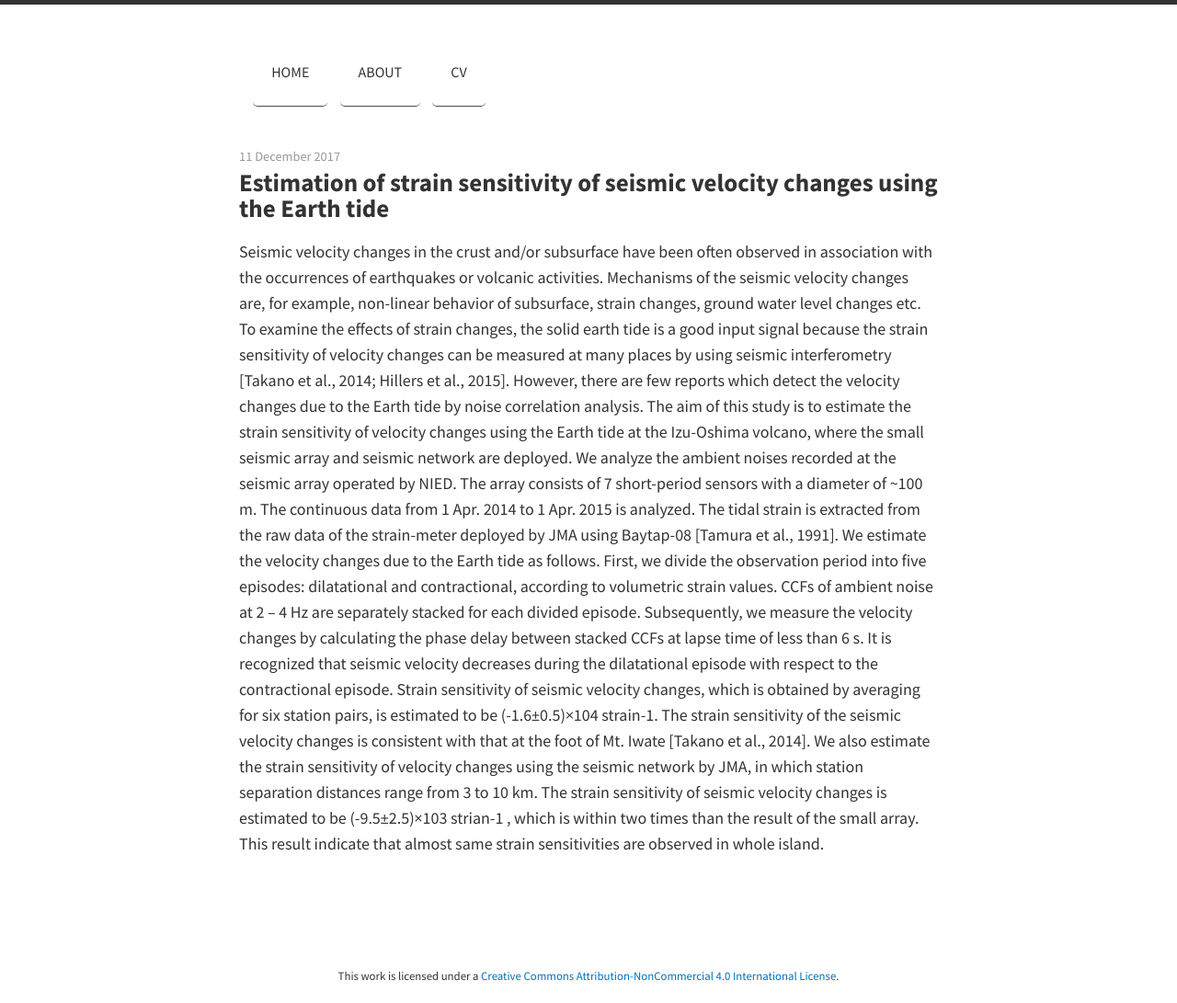
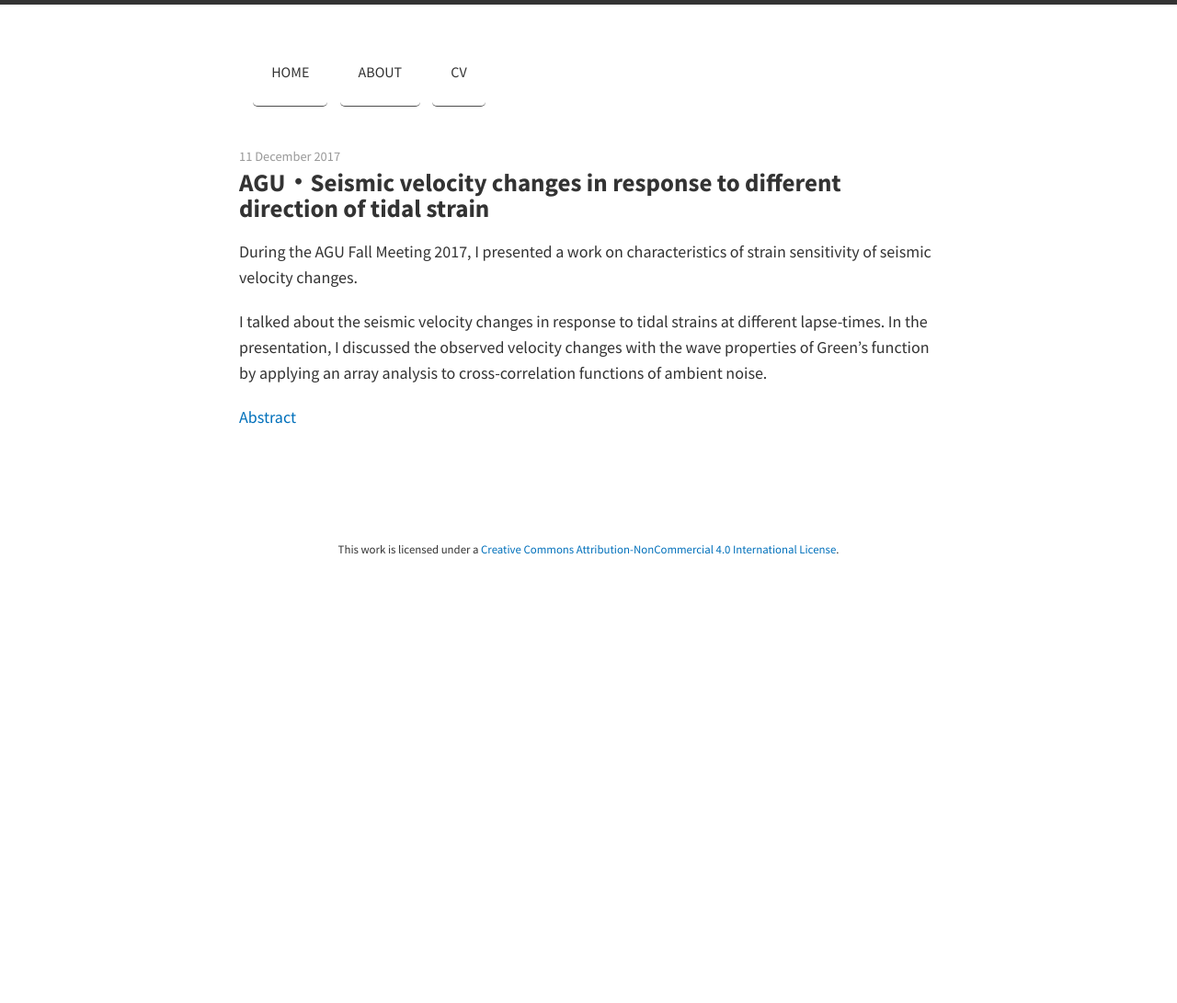
Before and after one commit to tomoyatakano/tomoyatakano.github.io, a Jekyll site: the page built from _posts/2017-12-11-agu2017.md, in a window 1280 px wide. Shown: the whole page at 92% size. Built offline with Jekyll 4.4.1, drawn with Linux system fonts in a browser that asks for light colours; nearby versions of some CDN libraries; a style sheet for code colours, icons or effects is not loaded; after the commit the page ends 900 px from its top, so only the background shows below that.

Commit message:
recommit

```diff
--- a/_posts/2017-12-11-agu2017.md
+++ b/_posts/2017-12-11-agu2017.md
@@ -1,9 +1,11 @@
 ---
 layout: post
-title: Estimation of strain sensitivity of seismic velocity changes using the Earth tide
+title: AGU・Seismic velocity changes in response to different direction of tidal strain
 type: presentation
 ---
 
-Seismic velocity changes in the crust and/or subsurface have been often observed in association with the occurrences of earthquakes or volcanic activities. Mechanisms of the seismic velocity changes are, for example, non-linear behavior of subsurface, strain changes, ground water level changes etc. To examine the effects of strain changes, the solid earth tide is a good input signal because the strain sensitivity of velocity changes can be measured at many places by using seismic interferometry [Takano et al., 2014; Hillers et al., 2015]. However, there are few reports which detect the velocity changes due to the Earth tide by noise correlation analysis. The aim of this study is to estimate the strain sensitivity of velocity changes using the Earth tide at the Izu-Oshima volcano, where the small seismic array and seismic network are deployed.
-  We analyze the ambient noises recorded at the seismic array operated by NIED. The array consists of 7 short-period sensors with a diameter of ~100 m. The continuous data from 1 Apr. 2014 to 1 Apr. 2015 is analyzed. The tidal strain is extracted from the raw data of the strain-meter deployed by JMA using Baytap-08 [Tamura et al., 1991]. We estimate the velocity changes due to the Earth tide as follows. First, we divide the observation period into five episodes: dilatational and contractional, according to volumetric strain values. CCFs of ambient noise at 2 – 4 Hz are separately stacked for each divided episode. Subsequently, we measure the velocity changes by calculating the phase delay between stacked CCFs at lapse time of less than 6 s.
-  It is recognized that seismic velocity decreases during the dilatational episode with respect to the contractional episode. Strain sensitivity of seismic velocity changes, which is obtained by averaging for six station pairs, is estimated to be (-1.6±0.5)×104  strain-1. The strain sensitivity of the seismic velocity changes is consistent with that at the foot of Mt. Iwate [Takano et al., 2014]. We also estimate the strain sensitivity of velocity changes using the seismic network by JMA, in which station separation distances range from 3 to 10 km. The strain sensitivity of seismic velocity changes is estimated to be (-9.5±2.5)×103 strian-1 , which is within two times than the result of the small array. This result indicate that almost same strain sensitivities are observed in whole island.
+During the AGU Fall Meeting 2017, I presented a work on characteristics of strain sensitivity of seismic velocity changes.
+
+I talked about the seismic velocity changes in response to tidal strains at different lapse-times. In the presentation, I discussed the observed velocity changes with the wave properties of Green's function by applying an array analysis to cross-correlation functions of ambient noise.
+
+[Abstract](https://agu.confex.com/agu/fm17/meetingapp.cgi/Paper/270586){:target="_blank"}
```
Also changed, not shown: _posts/2018-04-08-egu2018.md (+1 -1 lines).
